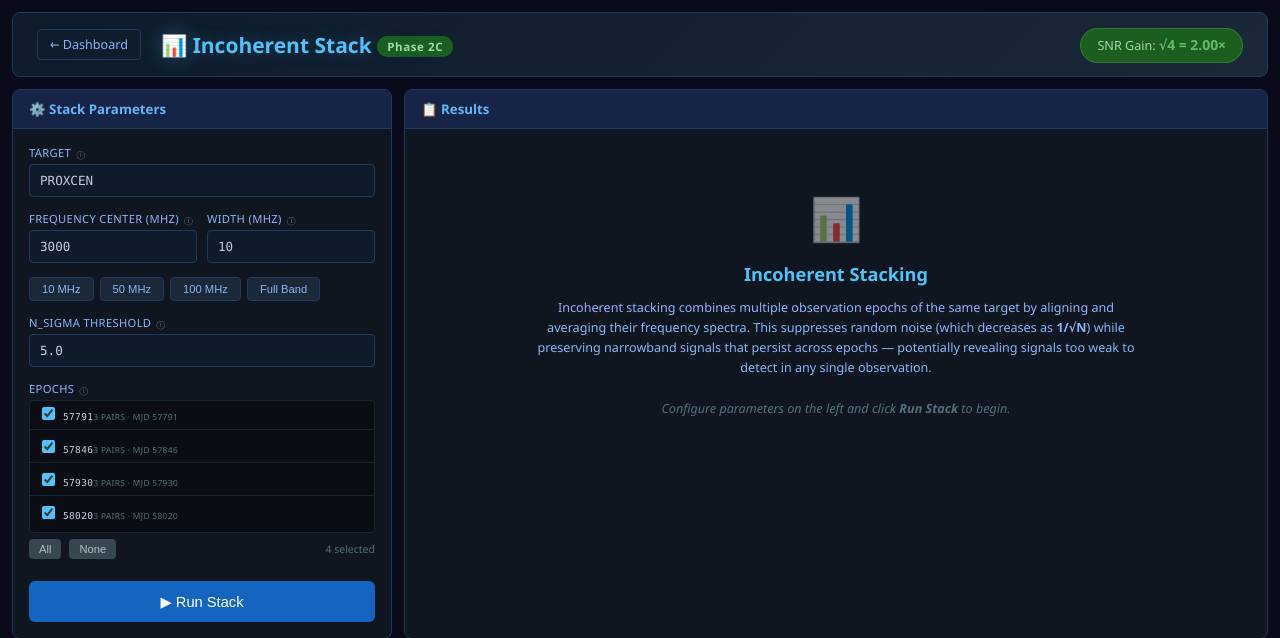
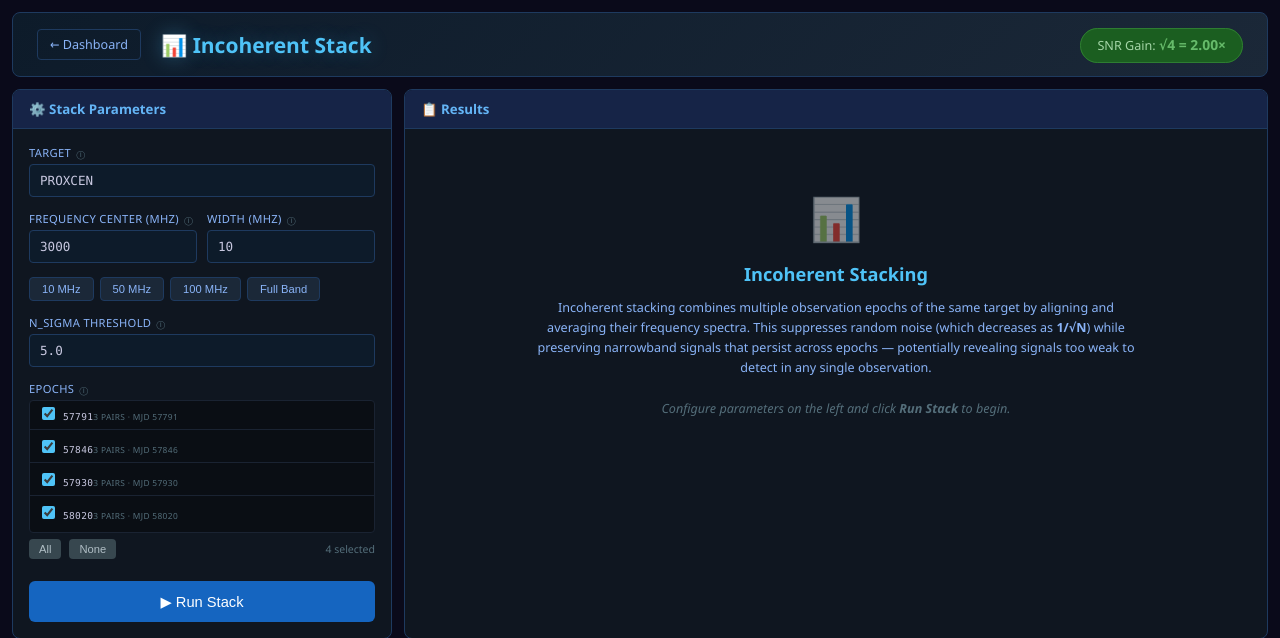
Before and after one commit to w4gon79/backyard-seti, a Flask app: page /stack in a window 1280 px wide. Shown: the top 638 px of the page. Run offline with Flask 3, Linux system fonts and the light colour scheme; data that the repository does not hold is empty; some libraries are stand-ins or nearby versions.

Commit message:
Remove Phase 2C badge from stack page heading

```diff
--- a/dashboard/templates/stack.html
+++ b/dashboard/templates/stack.html
@@ -3,7 +3,7 @@
 <head>
     <meta charset="UTF-8">
     <meta name="viewport" content="width=device-width, initial-scale=1.0">
-    <title>📊 Incoherent Stack - Phase 2C</title>
+    <title>📊 Incoherent Stack</title>
     <link rel="icon" type="image/svg+xml" href="/static/favicon.svg?v=8">
     <link rel="stylesheet" href="/static/css/style.css?v=31">
     <link rel="stylesheet" href="/static/css/stack.css?v=20">
@@ -17,7 +17,7 @@
     <header class="stack-header">
         <div class="stack-header-left">
             <a href="/" class="back-link">← Dashboard</a>
-            <h1>📊 Incoherent Stack <span class="phase-badge">Phase 2C</span></h1>
+            <h1>📊 Incoherent Stack</h1>
         </div>
         <div class="stack-header-right">
             <span id="stack-snr-badge" class="snr-improvement-badge" style="display:none;">
```
